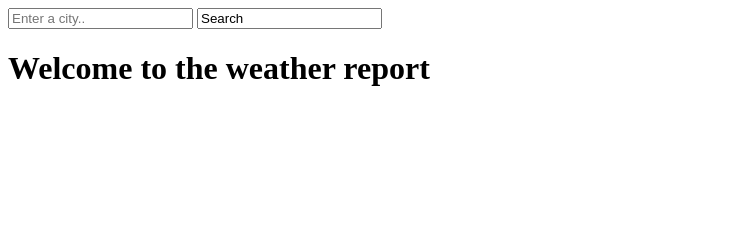
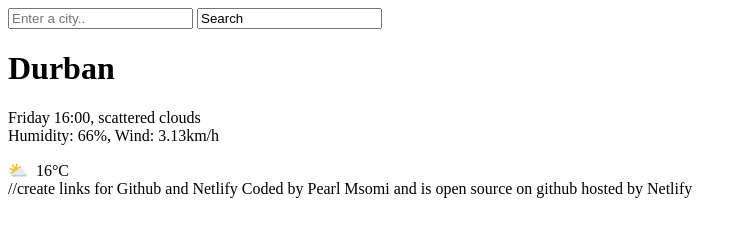
Before and after one commit to PearlSavvy/WeatherApp1, a plain HTML site: page index.html in a window 1280 px wide. Shown: the whole page, without its empty margins (0-748 px from the left). Drawn offline with Linux system fonts and the light colour scheme.

Commit message:
adding the main body

```diff
--- a/index.html
+++ b/index.html
@@ -1,20 +1,27 @@
 <!DOCTYPE html>
 <html lang="en">
-<head>
-    <meta charset="UTF-8">
-    <meta name="viewport" content="width=device-width, initial-scale=1.0">
+  <head>
+    <meta charset="UTF-8" />
+    <meta name="viewport" content="width=device-width, initial-scale=1.0" />
     <title>WeatherApp</title>
-</head>
-<header>
+  </head>
+  <header>
     <form>
-        <input type "Search" placeholder="Enter a city.."required>
-        <input type "Submit" value="Search"/>
+      <input type "Search" placeholder="Enter a city.."required> <input type
+      "Submit" value="Search"/>
     </form>
-</header>
-<h1>
-    Welcome to the weather report
-</h1>
-<body>
-
-</body>
+  </header>
+  <main>
+    <h1>Durban</h1>
+    <p>
+      Friday 16:00, scattered clouds
+      <br />
+      Humidity: 66%, Wind: 3.13km/h
+    </p>
+    ⛅ &nbsp;16&deg;C
+  </main>
+  <footer>
+    //create links for Github and Netlify Coded by Pearl Msomi and is open
+    source on github hosted by Netlify
+  </footer>
 </html>
```
